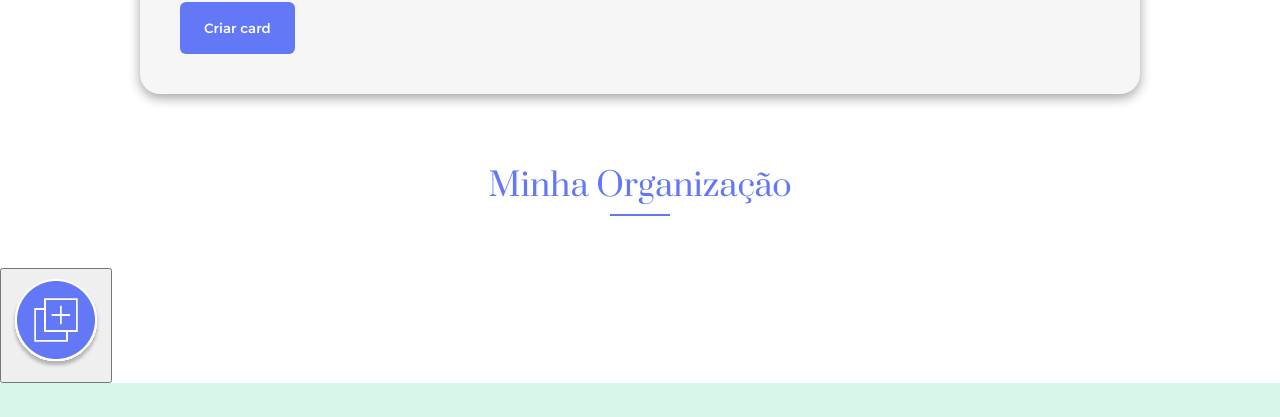
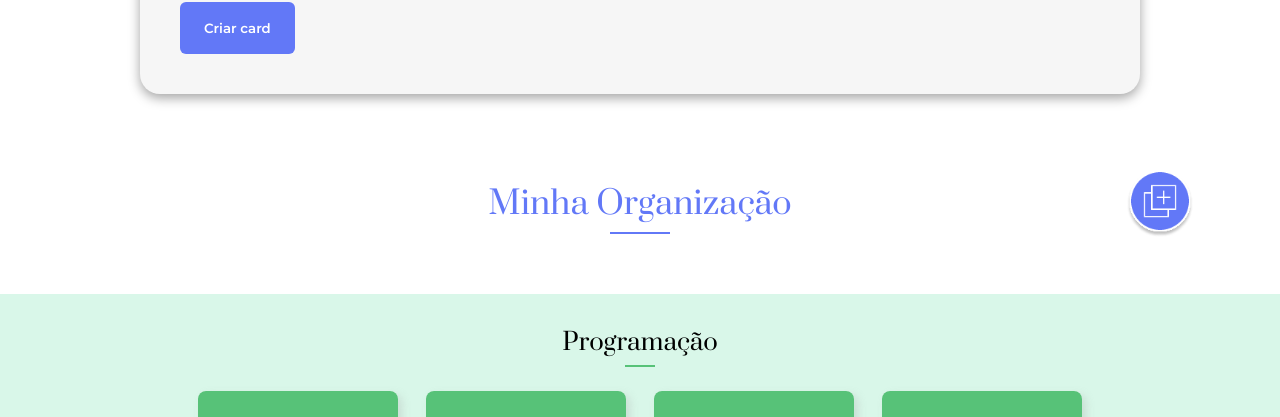
Before and after one commit to Lucas-Almeida-SD/Alura-Organo, a React (Create React App) app: page / in a window 1280 px wide. Shown: the part 1087-1504 px from the top of the page. Built offline with nearby package versions, Linux system fonts and the light colour scheme; grey boxes are pictures that could not be loaded.

Commit message:
style: Criada estilização para botão que exibe o formulário de cadastro de colaborador

```diff
--- a/src/components/TeamList/style.scss
+++ b/src/components/TeamList/style.scss
@@ -1,12 +1,20 @@
 .team-list-section {
   display: flex;
   flex-direction: column;
+
+  .title-container {
+    display: flex;
+    flex-direction: column;
+    justify-content: center;
+    height: 140px;
+    margin-bottom: 20px;
+    position: relative;
+    // background: var(--color-gray-3);
+
     .title {
       text-align: center;
       font-size: 32px;
       color: var(--color-primary);
-    margin-bottom: 60px;
-    margin-top: 30px;
       position: relative;
 
       &::after {
@@ -20,4 +28,23 @@
         background-color: var(--color-primary);
       }
     }
+
+    .add-colaborator-btn {
+      position: absolute;
+      right: 80px;
+      top: 50%;
+      transform: translateY(-50%);
+      width: 80px;
+      height: 80px;
+      border-radius: 50%;
+      border: none;
+      background-color: var(--color-white);
+      cursor: pointer;
+
+      img {
+        width: 100%;
       }
+    }
+  }
+
+}
```
Lines whose indentation alone changed are shown as unchanged.
